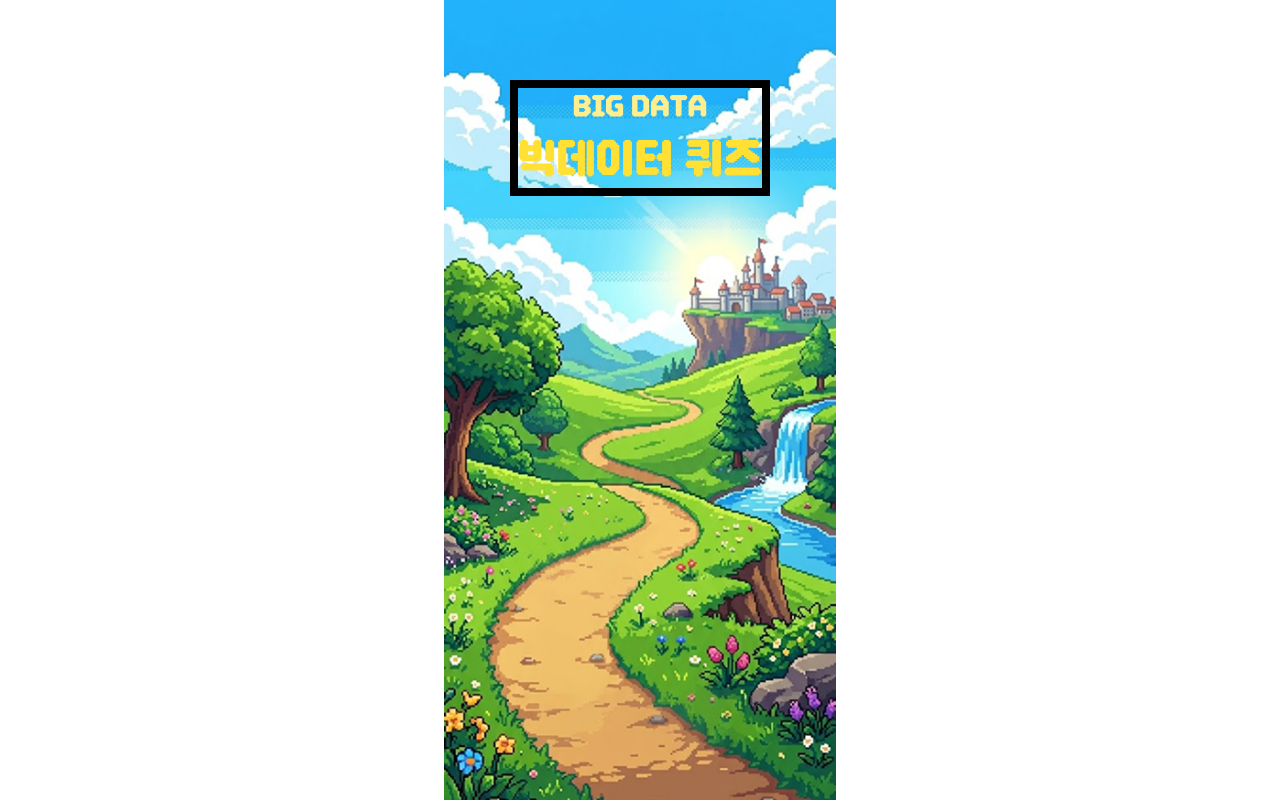
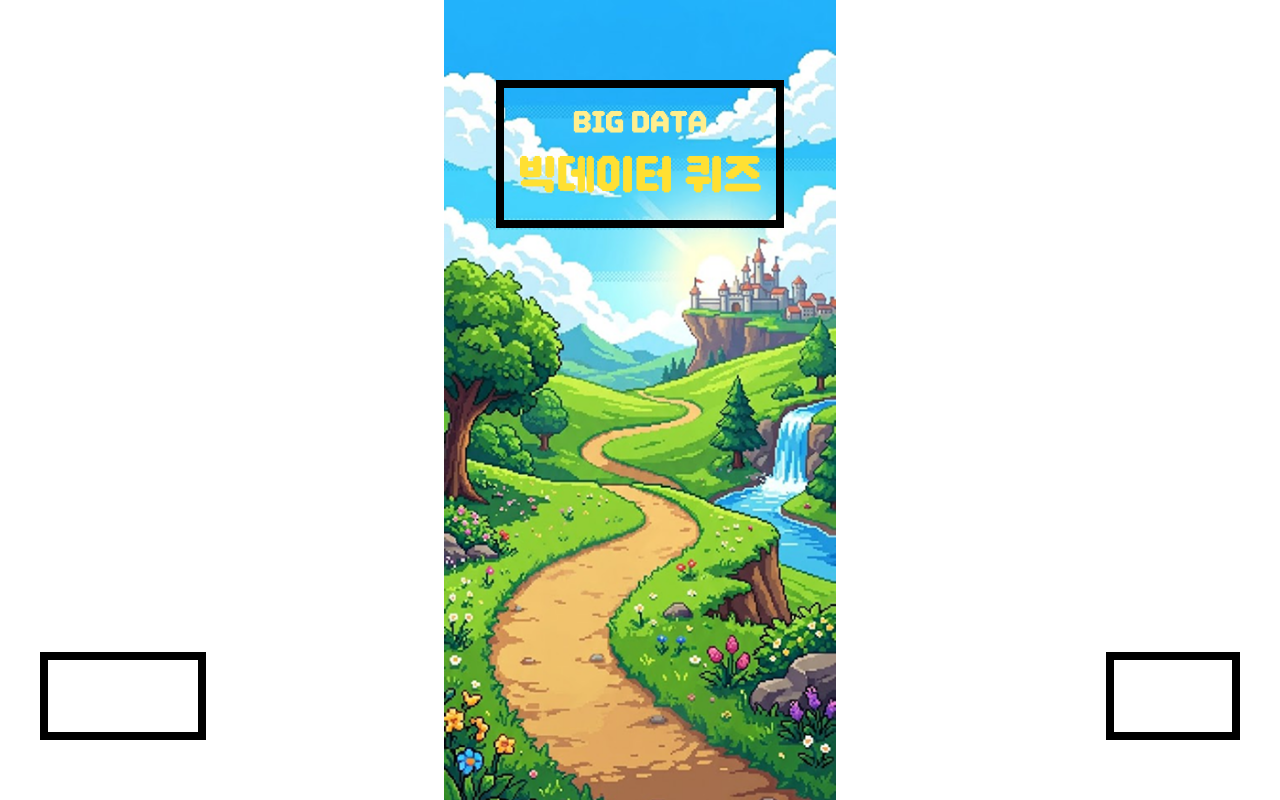
Before and after one commit to SID12g/bigdata-event, a Next.js app: page / in a window 1280 px wide. Built offline with nearby package versions, Linux system fonts and the light colour scheme.

Commit message:
feat: add LargeButton component

```diff
--- a/src/app/page.tsx
+++ b/src/app/page.tsx
@@ -1,11 +1,26 @@
 import Background from "@/components/Background";
 import Logo from "@/components/Logo";
+import LargeButton from "@/components/LargeButton";
 
 export default function Home() {
   return (
     <>
       <Background />
-      <Logo />
+      <div className="flex flex-col justify-between items-center w-full h-[100vh] px-[40px]">
+        <Logo />
+        <div className="flex justify-between w-full mb-[60px]">
+          <LargeButton
+            text="START"
+            backgroundColor="var(--color-green-bg)"
+            borderColor="var(--color-green-border)"
+          />
+          <LargeButton
+            text="INFO"
+            backgroundColor="var(--color-navy-bg)"
+            borderColor="var(--color-navy-border)"
+          />
+        </div>
+      </div>
     </>
   );
 }
--- a/src/components/Box.tsx
+++ b/src/components/Box.tsx
@@ -17,13 +17,14 @@ export default function Box({
 }) {
   return (
     <div
-      className={
-        `flex flex-col items-center justify-center text-center flex mt-[80px] bg-[${backgroundColor}] border-[2px] border-[${borderColor}] border-[8px]` +
-        (paddingX ? ` px-[${paddingX}px]` : "") +
-        (paddingY ? ` py-[${paddingY}px]` : "") +
-        (width ? `w-[${width}px]` : "") +
-        (height ? `h-[${height}px]` : "")
-      }
+      className="flex flex-col items-center justify-center text-center flex mt-[80px] border-[2px] border-[8px]"
+      style={{
+        backgroundColor: backgroundColor,
+        borderColor: borderColor,
+        width: `${width}px`,
+        height: `${height}px`,
+        padding: paddingX ? `${paddingX}px ${paddingY}px` : undefined,
+      }}
     >
       {children}
     </div>
--- /dev/null
+++ b/src/components/LargeButton.tsx
@@ -0,0 +1,28 @@
+"use client";
+
+import Box from "./Box";
+
+export default function LargeButton({
+  text,
+
+  backgroundColor,
+  borderColor,
+}: {
+  text: string;
+
+  backgroundColor: string;
+  borderColor: string;
+}) {
+  return (
+    <button className="contents" onClick={() => alert("clicked!")}>
+      <Box
+        backgroundColor={backgroundColor}
+        borderColor={borderColor}
+        paddingX={12}
+        paddingY={14}
+      >
+        <p className="text-[32px] text-[var(--color-white)]">{text}</p>
+      </Box>
+    </button>
+  );
+}
```
